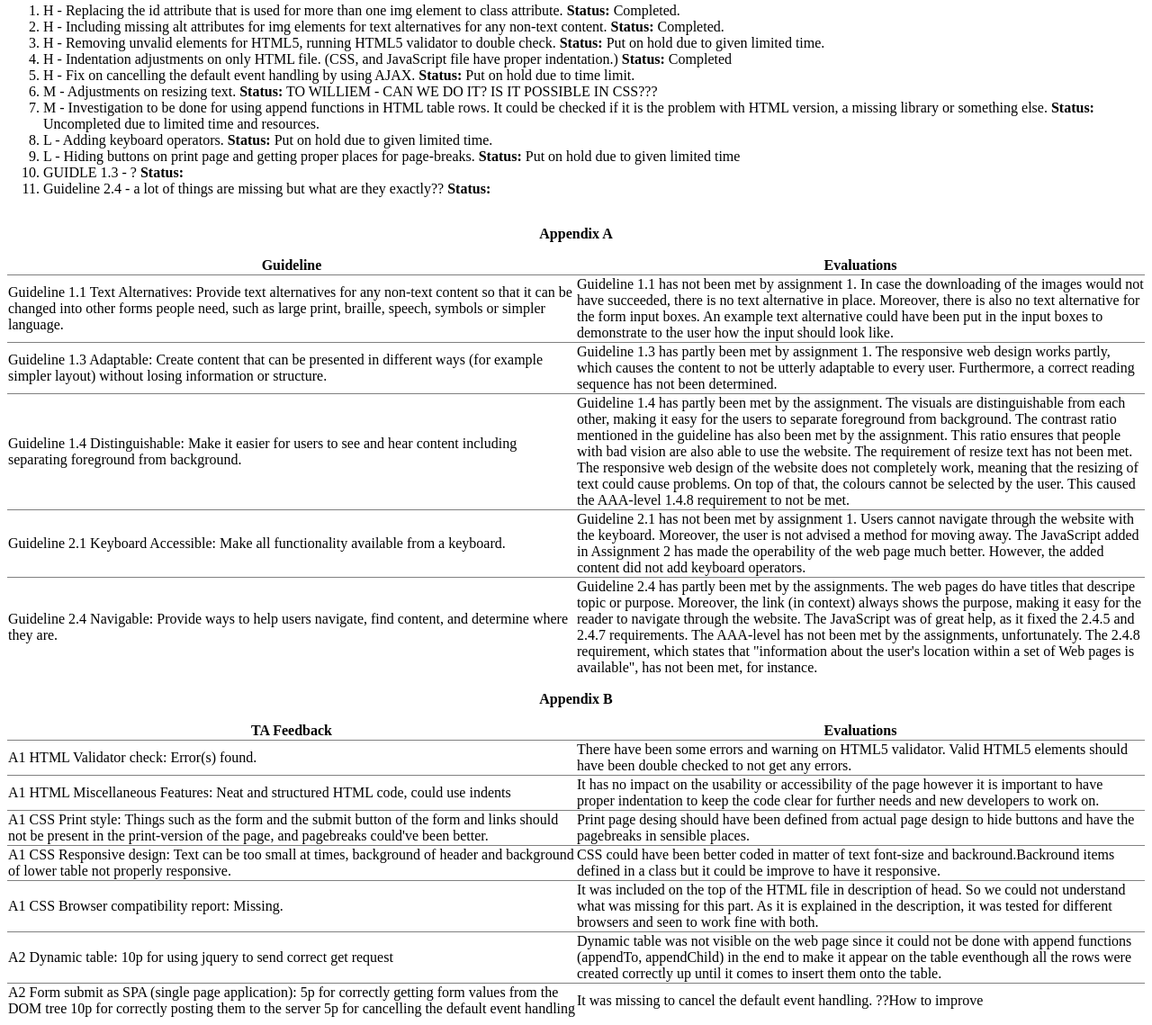
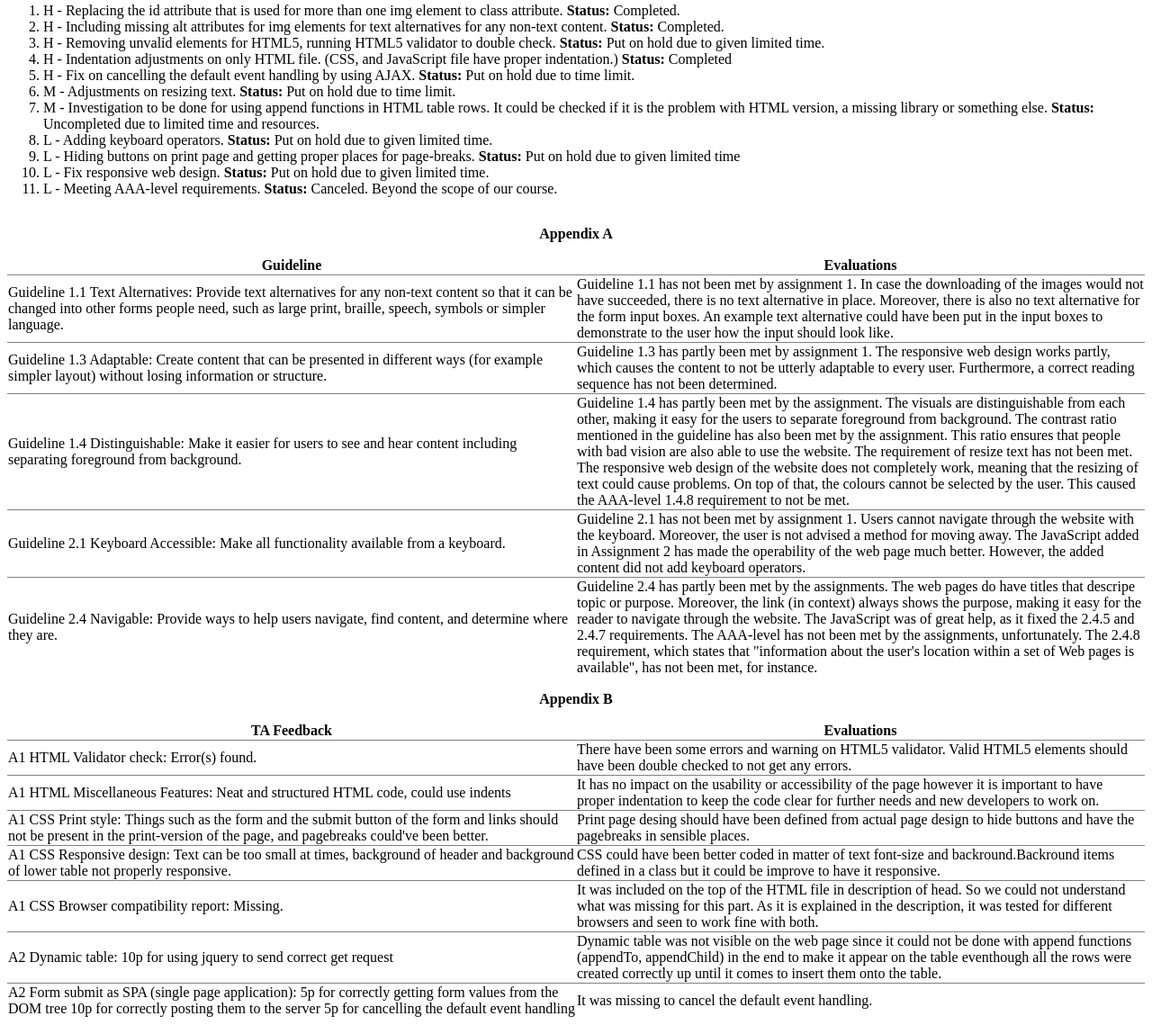
Before and after one commit to ozgekaracam/Website-Homepage, a plain HTML site: page assignment4.html in a window 1280 px wide. Shown: the part 414-1553 px from the top of the page at 90% size. Drawn offline with Linux system fonts and the light colour scheme.

Commit message:
Update assignment4.html

```diff
--- a/assignment4.html
+++ b/assignment4.html
@@ -3,7 +3,7 @@
 
 <head>
   <title>Assignment 4 - Lab 120</title>
-  <meta name="author" content="Williem xx:( , Ozge Karacam">
+  <meta name="author" content="Willem van Dommelen - Ozge Karacam">
   <meta name="date" content="02/02/2022"
   <meta name="description" content=".">
   <meta charset="UTF-8">
@@ -31,12 +31,12 @@
       <li> H - Removing unvalid elements for HTML5, running HTML5 validator to double check. <strong>Status:</strong> Put on hold due to given limited time.</li>
       <li> H - Indentation adjustments on only HTML file. (CSS, and JavaScript file have proper indentation.) <strong>Status:</strong> Completed</li>
       <li> H - Fix on cancelling the default event handling by using AJAX. <strong>Status:</strong> Put on hold due to time limit.</li>
-      <li> M - Adjustments on  resizing text. <strong>Status:</strong> TO WILLIEM - CAN WE DO IT? IS IT POSSIBLE IN CSS???</li>
+      <li> M - Adjustments on  resizing text. <strong>Status:</strong> Put on hold due to time limit.</li>
       <li> M - Investigation to be done for using append functions in HTML table rows. It could be checked if it is the problem with HTML version, a missing library or something else. <strong>Status:</strong> Uncompleted due to limited time and resources.</li>
       <li> L - Adding keyboard operators. <strong>Status:</strong> Put on hold due to given limited time.</li>
       <li> L - Hiding buttons on print page and getting proper places for page-breaks. <strong>Status:</strong> Put on hold due to given limited time</li>
-      <li> GUIDLE 1.3 - ? <strong>Status:</strong> </li>
-      <li> Guideline  2.4 - a lot of things are missing but what are they exactly?? <strong>Status:</strong>  </li>
+      <li> L - Fix responsive web design. <strong>Status:</strong> Put on hold due to given limited time.</li>
+      <li> L - Meeting AAA-level requirements. <strong>Status:</strong> Canceled. Beyond the scope of our course.</li>
     </ol>
 
   </p>
@@ -76,7 +76,7 @@
     </tr>
     <tr>
       <td>Guideline 2.4 Navigable: Provide ways to help users navigate, find content, and determine where they are.</td>
-      <td> Guideline 2.4 has partly been met by the assignments. The web pages do have titles that descripe topic or purpose.
+      <td>Guideline 2.4 has partly been met by the assignments. The web pages do have titles that descripe topic or purpose.
         Moreover, the link (in context) always shows the purpose, making it easy for the reader to navigate through the website.
         The JavaScript was of great help, as it fixed the 2.4.5 and 2.4.7 requirements.
         The AAA-level has not been met by the assignments, unfortunately.
@@ -120,7 +120,7 @@
     </tr>
     <tr>
       <td>A2 Form submit as SPA (single page application): 5p for correctly getting form values from the DOM tree 10p for correctly posting them to the server 5p for cancelling the default event handling </td>
-      <td> It was missing to cancel the default event handling. ??How to improve</td>
+      <td> It was missing to cancel the default event handling.</td>
     </tr>
   </table>
 </body>
```
